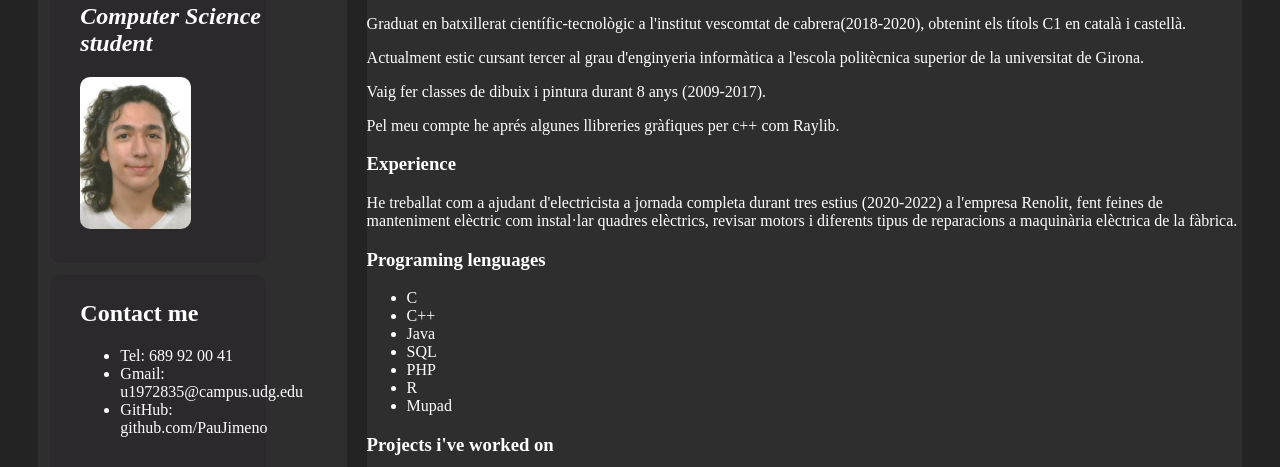
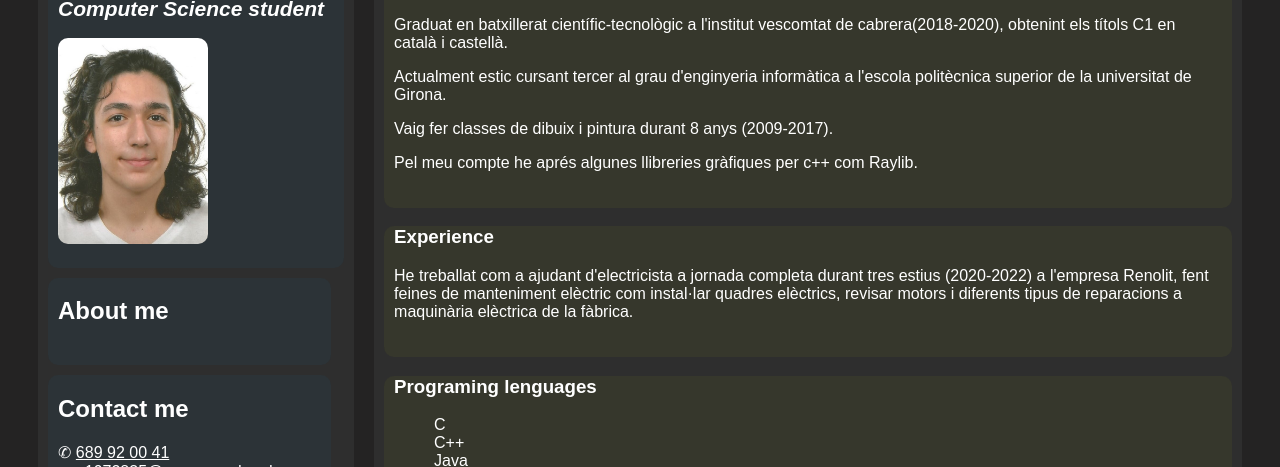
Before and after one commit to PauJimeno/CVwebsite, a plain HTML site: page index.html in a window 1280 px wide. Shown: the part 113-580 px from the top of the page. Drawn offline with Linux system fonts and the light colour scheme.

Commit message:
Second update

```diff
--- a/index.html
+++ b/index.html
@@ -10,19 +10,29 @@
 
         <div class = "main-content">
             <div class = "left">
+
                 <div class = "basic-info">
                     <h1> Pau Jimeno</h1>
                     <h2> Computer Science student </h2>
                     <img src="MySelf.jpg" alt="Pau Jimeno" />
                 </div>
+
+                <div class = "about-me">
+                    <h2> About me </h2>
+                    <p>
+
+                    </p>
+                </div>
+
                 <div class = "contact">
                     <h2>Contact me</h2>
-                    <ul>
-                        <li>Tel: <span>689 92 00 41</span></li>
-                        <li>Gmail: <span>u1972835@campus.udg.edu</span></li>
-                        <li>GitHub: <span>github.com/PauJimeno</span></li>
-                    </ul>
+
+                        <li>✆ <a href = "tel:689 92 00 41">689 92 00 41</a></li>
+                        <li>✉ <a href = "mailto:u1972835@campus.udg.edu">u1972835@campus.udg.edu</a></li>
+                        <li><img src = "gitLogoWhite.png"/> <a href = "https://github.com/PauJimeno">github.com/PauJimeno</a></li>
+
                 </div>
+
             </div>
             <div class = "right">
                 <div class = "skills">
--- a/style.css
+++ b/style.css
@@ -3,6 +3,7 @@
     margin: 20px;
     justify-content: space-between;
     flex-direction:row;
+    font-family: Arial, Helvetica, sans-serif;
 }
 
 .left, .right{
@@ -10,6 +11,33 @@
     border-radius: 10px;
     margin-right: 10px;
     margin-left: 10px;
+    display: flex;
+    flex-direction: column;
+}
+
+.left div{
+    background-color: rgba(40, 61, 73, 0.336);
+    margin-top: 10px;
+    margin-left: 10px;
+    margin-right: 10px;
+    padding-left: 10px;
+    padding-right: 20px;
+    padding-bottom: 20px;
+    width: max-content;
+    min-width: 80%;
+    border-radius: 10px;
+}
+
+.skills div{
+    background-color: rgba(68, 73, 40, 0.336);
+    margin-top: 10px;
+    margin-left: 10px;
+    margin-right: 10px;
+    padding-left: 10px;
+    padding-right: 20px;
+    padding-bottom: 20px;
+    min-width: 70%;
+    border-radius: 10px;
 }
 
 body{
@@ -18,28 +46,31 @@ body{
 }
 
 img{
-    width: 60%;
-    height: 60%;
+    width: 150px;
+    height: auto;
     border-radius: 10px;
     border-style:inherit;
 }
 
-.contact, .basic-info{
-    background-color: rgba(41, 34, 46, 0.363);
-    margin-left: 4%;
-    margin-right: 4%;
-    margin-top: 4%;
-    padding-left: 30px;
-    padding-bottom: 30px;
-    border-radius: 10px;
-    padding-top: 5px;
-    width: 60%;
-}
-
 .basic-info h2{
+    font-size: 21px;
     font-style:italic;
 }
 
-.basic-info h1{
-    margin-bottom:0px;
+a{
+    color:white;
 }
+
+li{
+    list-style: none;
+    transition: 0.25s;
+}
+
+.contact img{
+    width: 20px;
+    height: auto;
+}
+
+.contact li:hover{
+    transform: translateX(0.25em);
+}
```
Also changed, not shown: gitLogoWhite.png (added).
